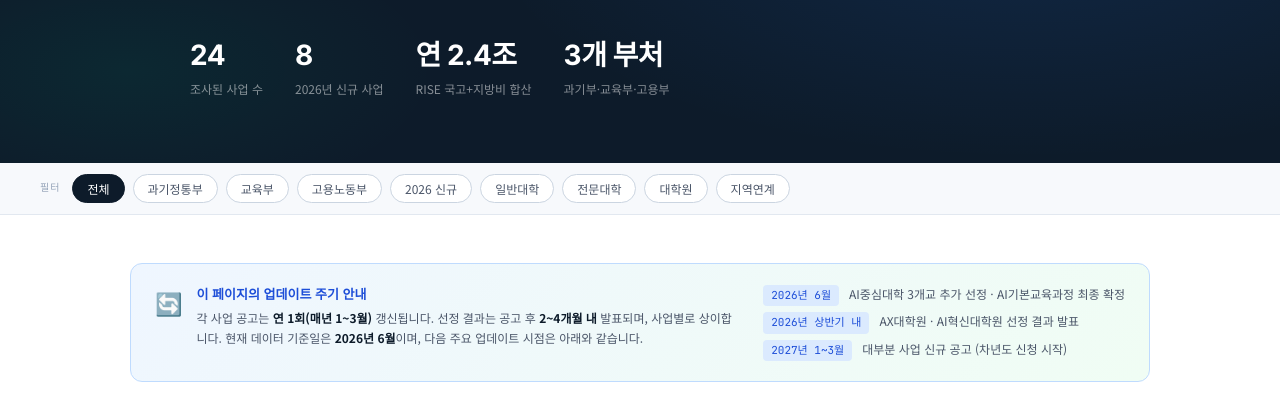
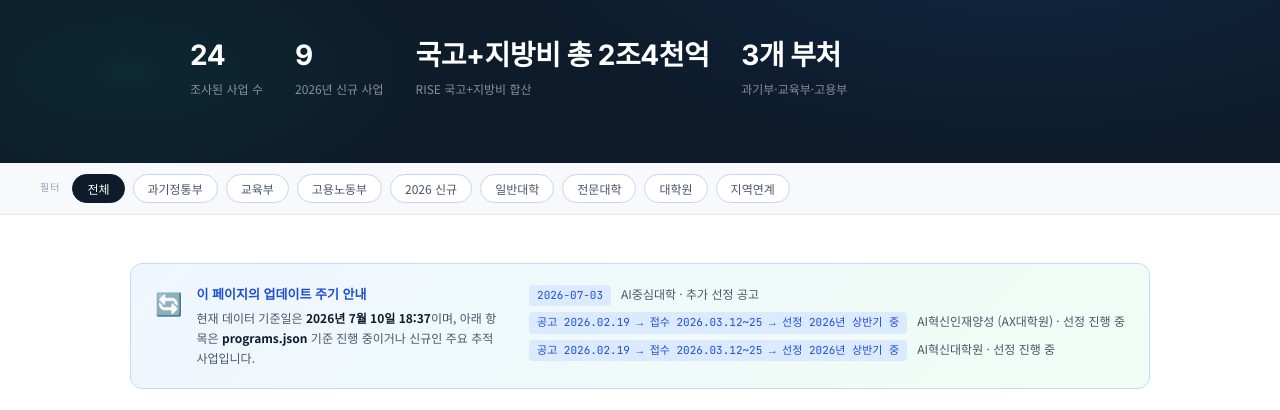
Before and after one commit to charles-grepp/ai_business_list, a plain HTML site: page index.html in a window 1280 px wide. Shown: the part 355-765 px from the top of the page. Drawn offline with Linux system fonts and the light colour scheme.

Commit message:
Sync dynamic JSON-driven page content

```diff
--- a/index.html
+++ b/index.html
@@ -18,14 +18,14 @@
   </div>
   <div class="gnb-right">
     <span class="gnb-updated" id="gnbUpdated"></span>
-    <span class="gnb-badge">2026 현행 기준</span>
+    <span class="gnb-badge" id="gnbBadge">현행 기준</span>
   </div>
 </nav>
 
 <!-- HERO -->
 <section class="hero">
   <div class="hero-inner">
-    <div class="hero-eyebrow">2026 정부 재정지원사업 종합</div>
+    <div class="hero-eyebrow" id="heroEyebrow">정부 재정지원사업 종합</div>
     <h1>대학 <span>AI · SW 교육</span> 지원사업<br>현황 가이드</h1>
     <p class="hero-desc">
       과기정통부·교육부·고용노동부가 운영하는 대학 대상 AI·SW·지역혁신 인재양성 사업을 한 곳에 정리했습니다.
@@ -33,19 +33,19 @@
     </p>
     <div class="hero-stats">
       <div>
-        <div class="hero-stat-num">24</div>
+        <div class="hero-stat-num" id="heroStatPrograms">-</div>
         <div class="hero-stat-label">조사된 사업 수</div>
       </div>
       <div>
-        <div class="hero-stat-num">8</div>
-        <div class="hero-stat-label">2026년 신규 사업</div>
+        <div class="hero-stat-num" id="heroStatNew">-</div>
+        <div class="hero-stat-label" id="heroStatNewLabel">신규 사업</div>
       </div>
       <div>
-        <div class="hero-stat-num">연 2.4조</div>
-        <div class="hero-stat-label">RISE 국고+지방비 합산</div>
+        <div class="hero-stat-num" id="heroStatRise">-</div>
+        <div class="hero-stat-label" id="heroStatRiseLabel">RISE 국고+지방비 합산</div>
       </div>
       <div>
-        <div class="hero-stat-num">3개 부처</div>
+        <div class="hero-stat-num" id="heroStatDept">-</div>
         <div class="hero-stat-label">과기부·교육부·고용부</div>
       </div>
     </div>
@@ -59,7 +59,7 @@
   <button class="filter-btn" onclick="setFilter(this,'msit')">과기정통부</button>
   <button class="filter-btn" onclick="setFilter(this,'moe')">교육부</button>
   <button class="filter-btn" onclick="setFilter(this,'moel')">고용노동부</button>
-  <button class="filter-btn" onclick="setFilter(this,'new')">2026 신규</button>
+  <button class="filter-btn" id="filterNewBtn" onclick="setFilter(this,'new')">신규</button>
   <button class="filter-btn" onclick="setFilter(this,'univ')">일반대학</button>
   <button class="filter-btn" onclick="setFilter(this,'junior')">전문대학</button>
   <button class="filter-btn" onclick="setFilter(this,'grad')">대학원</button>
@@ -75,14 +75,10 @@
       <span class="update-icon">🔄</span>
       <div>
         <div class="update-title">이 페이지의 업데이트 주기 안내</div>
-        <div class="update-desc">각 사업 공고는 <strong>연 1회(매년 1~3월)</strong> 갱신됩니다. 선정 결과는 공고 후 <strong>2~4개월 내</strong> 발표되며, 사업별로 상이합니다. 현재 데이터 기준일은 <strong>2026년 6월</strong>이며, 다음 주요 업데이트 시점은 아래와 같습니다.</div>
+        <div class="update-desc" id="updateDesc">데이터를 불러오는 중입니다.</div>
       </div>
     </div>
-    <div class="update-schedule">
-      <div class="update-row"><span class="update-when">2026년 6월</span><span class="update-what">AI중심대학 3개교 추가 선정 · AI기본교육과정 최종 확정</span></div>
-      <div class="update-row"><span class="update-when">2026년 상반기 내</span><span class="update-what">AX대학원 · AI혁신대학원 선정 결과 발표</span></div>
-      <div class="update-row"><span class="update-when">2027년 1~3월</span><span class="update-what">대부분 사업 신규 공고 (차년도 신청 시작)</span></div>
-    </div>
+    <div class="update-schedule" id="updateSchedule"></div>
   </div>
 
   <!-- CHART -->
@@ -138,7 +134,7 @@
 
 <!-- FOOTER -->
 <footer class="footer">
-  <span class="footer-left">© 2026 Grepp 교육개발파트 · 데이터 기준: 2026년 6월</span>
+  <span class="footer-left" id="footerLeft">© Grepp 교육개발파트 · 데이터 기준: -</span>
   <div class="footer-right">
     <a class="footer-link" href="https://www.msit.go.kr" target="_blank">과기정통부</a>
     <a class="footer-link" href="https://www.moe.go.kr" target="_blank">교육부</a>
@@ -159,7 +155,7 @@ const BADGE_META = {
   msit:   { cls: 'badge-msit',   label: '과기정통부' },
   moe:    { cls: 'badge-moe',    label: '교육부' },
   moel:   { cls: 'badge-moel',   label: '고용노동부' },
-  new:    { cls: 'badge-new',    label: '★ 2026 신규' },
+  new:    { cls: 'badge-new',    label: '★ 신규' },
   grad:   { cls: 'badge-grad',   label: '대학원' },
   univ:   { cls: 'badge-univ',   label: '일반대학' },
   junior: { cls: 'badge-junior', label: '전문대학' },
@@ -167,6 +163,88 @@ const BADGE_META = {
 };
 
 let currentFilter = 'all';
+
+function escapeHtml(value) {
+  return String(value ?? '')
+    .replace(/&/g, '&amp;')
+    .replace(/</g, '&lt;')
+    .replace(/>/g, '&gt;')
+    .replace(/"/g, '&quot;')
+    .replace(/'/g, '&#39;');
+}
+
+function formatUpdatedAtLabel(updatedAt) {
+  if (!updatedAt) return '-';
+
+  const match = updatedAt.match(/^(\d{4})-(\d{2})-(\d{2})(?:\s+(\d{2}):(\d{2}))?/);
+  if (!match) return updatedAt;
+
+  const [, year, month, day, hour, minute] = match;
+  return hour && minute
+    ? `${year}년 ${Number(month)}월 ${Number(day)}일 ${hour}:${minute}`
+    : `${year}년 ${Number(month)}월 ${Number(day)}일`;
+}
+
+function getRiseProgram() {
+  return PROGRAMS.find(p => typeof p.title === 'string' && p.title.includes('RISE'));
+}
+
+function getRiseScaleSummary() {
+  const rise = getRiseProgram();
+  if (!rise || !rise.scale) return '-';
+  return String(rise.scale).replace(/^연간\s*/, '').replace(/\s*\(.*\)\s*$/, '').trim();
+}
+
+function getUniqueDeptCount() {
+  return new Set(PROGRAMS.map(p => p.dept).filter(Boolean)).size;
+}
+
+function getDataYear() {
+  const match = LAST_UPDATED.match(/^(\d{4})-/);
+  return match ? match[1] : '';
+}
+
+function getTrackedPrograms() {
+  return PROGRAMS
+    .filter(p => p.status === 'ongoing' || p.isNew)
+    .sort((a, b) => {
+      if (a.isNew !== b.isNew) return a.isNew ? -1 : 1;
+      if (a.status !== b.status) return a.status === 'ongoing' ? -1 : 1;
+      return Number(a.id || 0) - Number(b.id || 0);
+    });
+}
+
+function renderHeroStats() {
+  const dataYear = getDataYear();
+  BADGE_META.new.label = dataYear ? `★ ${dataYear} 신규` : '★ 신규';
+  document.getElementById('heroStatPrograms').textContent = String(PROGRAMS.length);
+  document.getElementById('heroStatNew').textContent = String(PROGRAMS.filter(p => p.isNew).length);
+  document.getElementById('heroStatRise').textContent = getRiseScaleSummary();
+  document.getElementById('heroStatDept').textContent = `${getUniqueDeptCount()}개 부처`;
+  document.getElementById('heroStatNewLabel').textContent = dataYear ? `${dataYear}년 신규 사업` : '신규 사업';
+  document.getElementById('heroEyebrow').textContent = dataYear ? `${dataYear} 정부 재정지원사업 종합` : '정부 재정지원사업 종합';
+  document.getElementById('gnbBadge').textContent = dataYear ? `${dataYear} 현행 기준` : '현행 기준';
+  document.getElementById('filterNewBtn').textContent = dataYear ? `${dataYear} 신규` : '신규';
+}
+
+function renderUpdateBanner() {
+  const formattedUpdatedAt = formatUpdatedAtLabel(LAST_UPDATED);
+  const desc = document.getElementById('updateDesc');
+  desc.innerHTML = `현재 데이터 기준일은 <strong>${escapeHtml(formattedUpdatedAt)}</strong>이며, 아래 항목은 <strong>programs.json</strong> 기준 진행 중이거나 신규인 주요 추적 사업입니다.`;
+
+  const items = getTrackedPrograms().slice(0, 3);
+  const schedule = document.getElementById('updateSchedule');
+  schedule.innerHTML = items.map(p => `
+    <div class="update-row">
+      <span class="update-when">${escapeHtml(p.timeline || p.statusLabel || '-')}</span>
+      <span class="update-what">${escapeHtml(p.title)} · ${escapeHtml(p.statusLabel || '-')}</span>
+    </div>
+  `).join('') || '<div class="update-row"><span class="update-when">-</span><span class="update-what">표시할 추적 사업이 없습니다.</span></div>';
+}
+
+function renderFooterMeta() {
+  document.getElementById('footerLeft').textContent = `© Grepp 교육개발파트 · 데이터 기준: ${formatUpdatedAtLabel(LAST_UPDATED)}`;
+}
 
 function getBadgeHtml(badges) {
   return badges.map(b => {
@@ -448,6 +526,9 @@ async function loadData() {
 }
 
 function renderApp() {
+  renderHeroStats();
+  renderUpdateBanner();
+  renderFooterMeta();
   renderCards(currentFilter);
   renderChart();
   renderRanking();
```
